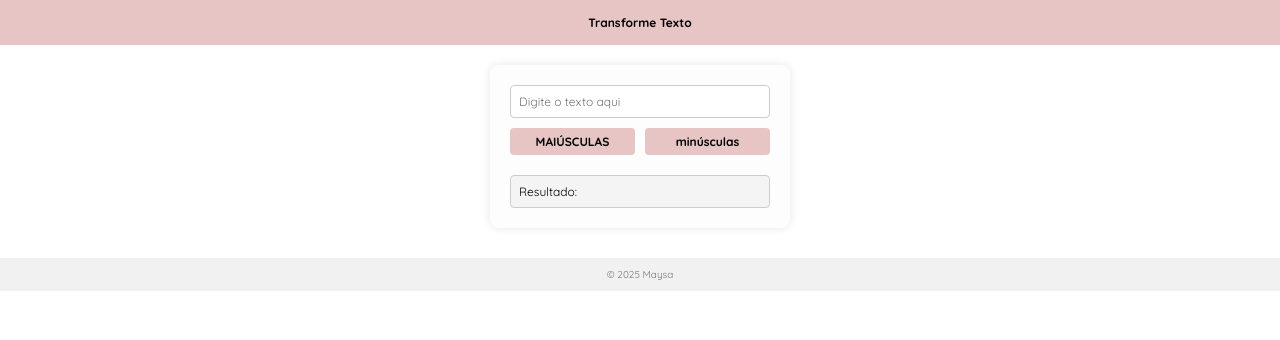
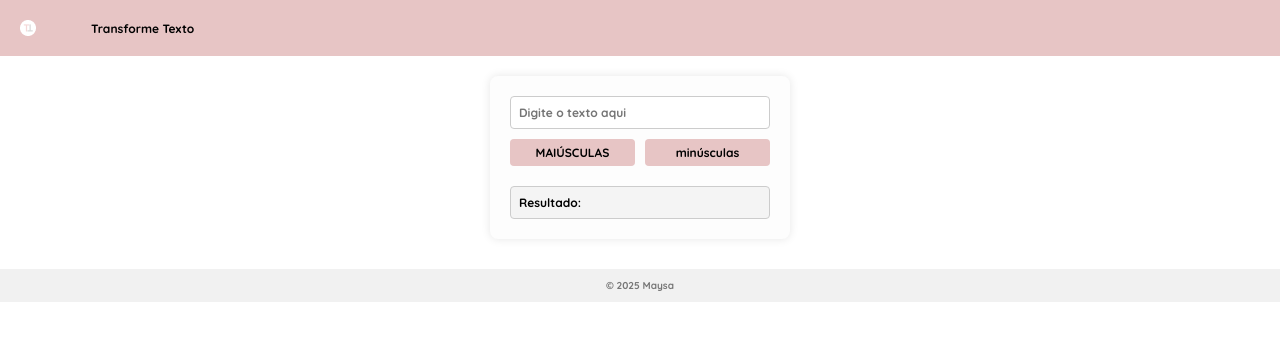
Before and after one commit to Maysa-Soares/extTransformeTexto, a browser extension: page index.html in a window 1280 px wide. Drawn offline with Linux system fonts and the light colour scheme.

Commit message:
UPDATE: adição das logos no Json e modificação nas extensões dos Icons

```diff
--- a/index.html
+++ b/index.html
@@ -21,6 +21,7 @@
     <!-- Cabeçalho -->
     <div class="container-header">
       <header class="cabecalho">
+        <img src="./icons/logo16px.png" alt="Imagem Logo" />
         <h1 id="cabecalho">Transforme Texto</h1>
       </header>
     </div>
--- a/style.css
+++ b/style.css
@@ -5,6 +5,7 @@
   box-sizing: border-box;
   font-family: "Quicksand", sans-serif;
   font-size: 12px;
+  font-weight: bold;
 
 /*border: solid 1px #e7c5c5;*/
 }
@@ -73,10 +74,11 @@
 }
 
 .cabecalho {
-  font-size: 4000px;
-  font-weight: bold;
+  display: flex;
+  align-items: center;
+  gap: 55px;
+  padding: 5px;
 }
-
 /* Rodapé */
 .container-footer {
   background-color: #f1f1f1;
```
Also changed, not shown: Icons/logo128px.png (added), Icons/logo16px.png (added), Icons/logo300px.png (added), Icons/logo48px.png (added), manifest.json.
